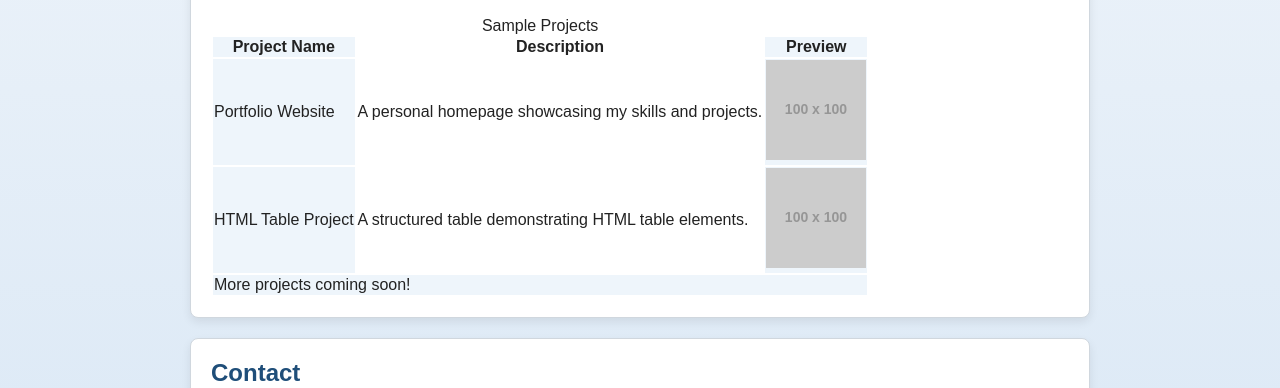
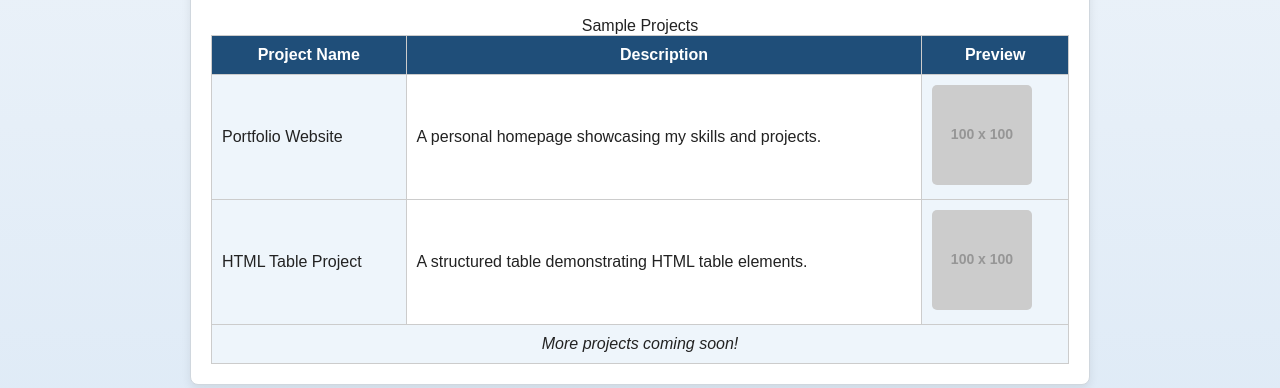
Before and after one commit to pellis2130/pellis2130.github.io, a plain HTML site: page index.html in a window 1280 px wide. Shown: the part 412-800 px from the top of the page. Drawn offline with Linux system fonts and the light colour scheme; placeholder pictures from the web are drawn by us.

Commit message:
Update styles.css

```diff
--- a/styles.css
+++ b/styles.css
@@ -74,3 +74,44 @@ footer {
   padding: 15px;
   font-size: 0.85rem;
 }
+/* Navigation transition */
+nav a {
+  transition: background-color 0.3s ease, color 0.3s ease;
+}
+
+/* Section hover zoom */
+section {
+  transition: transform 0.3s ease;
+}
+
+section:hover {
+  transform: scale(1.02);
+}
+
+/* Table styling */
+table {
+  width: 100%;
+  border-collapse: collapse;
+  margin-top: 15px;
+}
+
+th, td {
+  border: 1px solid #ccc;
+  padding: 10px;
+}
+
+thead {
+  background-color: #1f4e79;
+  color: white;
+}
+
+tfoot {
+  text-align: center;
+  font-style: italic;
+}
+
+/* Image styling */
+table img {
+  width: 100px;
+  border-radius: 5px;
+}
```
